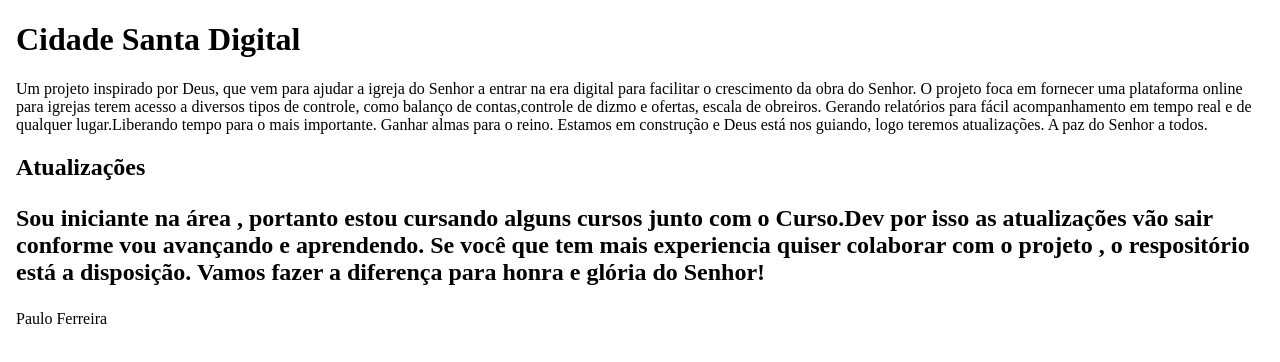
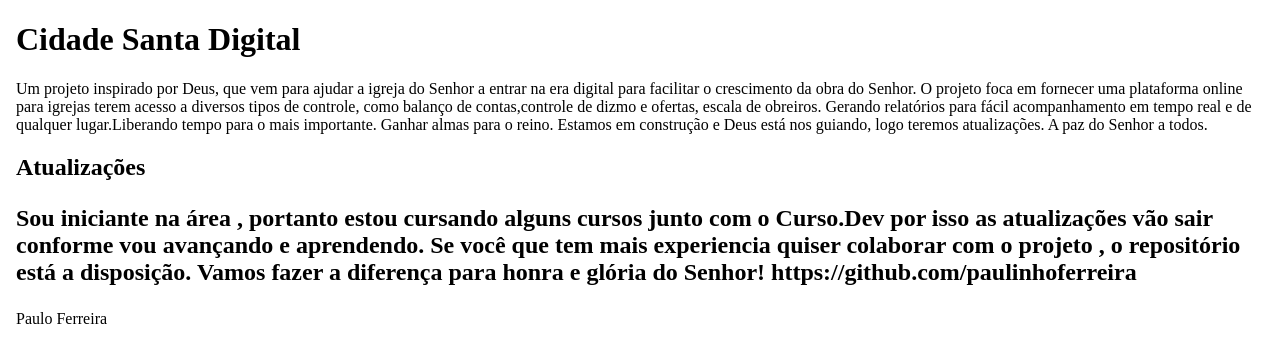
Before and after one commit to paulinhoferreira/soulscode, a Next.js app: page / in a window 1280 px wide. Shown: the top 362 px of the page. Built offline with nearby package versions, Linux system fonts and the light colour scheme.

Commit message:
Atualização 2

```diff
--- a/pages/index.js
+++ b/pages/index.js
@@ -25,8 +25,9 @@ function Home() {
             Sou iniciante na área , portanto estou cursando alguns cursos junto
             com o Curso.Dev por isso as atualizações vão sair conforme vou
             avançando e aprendendo. Se você que tem mais experiencia quiser
-            colaborar com o projeto , o respositório está a disposição. Vamos
+            colaborar com o projeto , o repositório está a disposição. Vamos
             fazer a diferença para honra e glória do Senhor!
+            https://github.com/paulinhoferreira
           </p>
         </h2>
 
```
